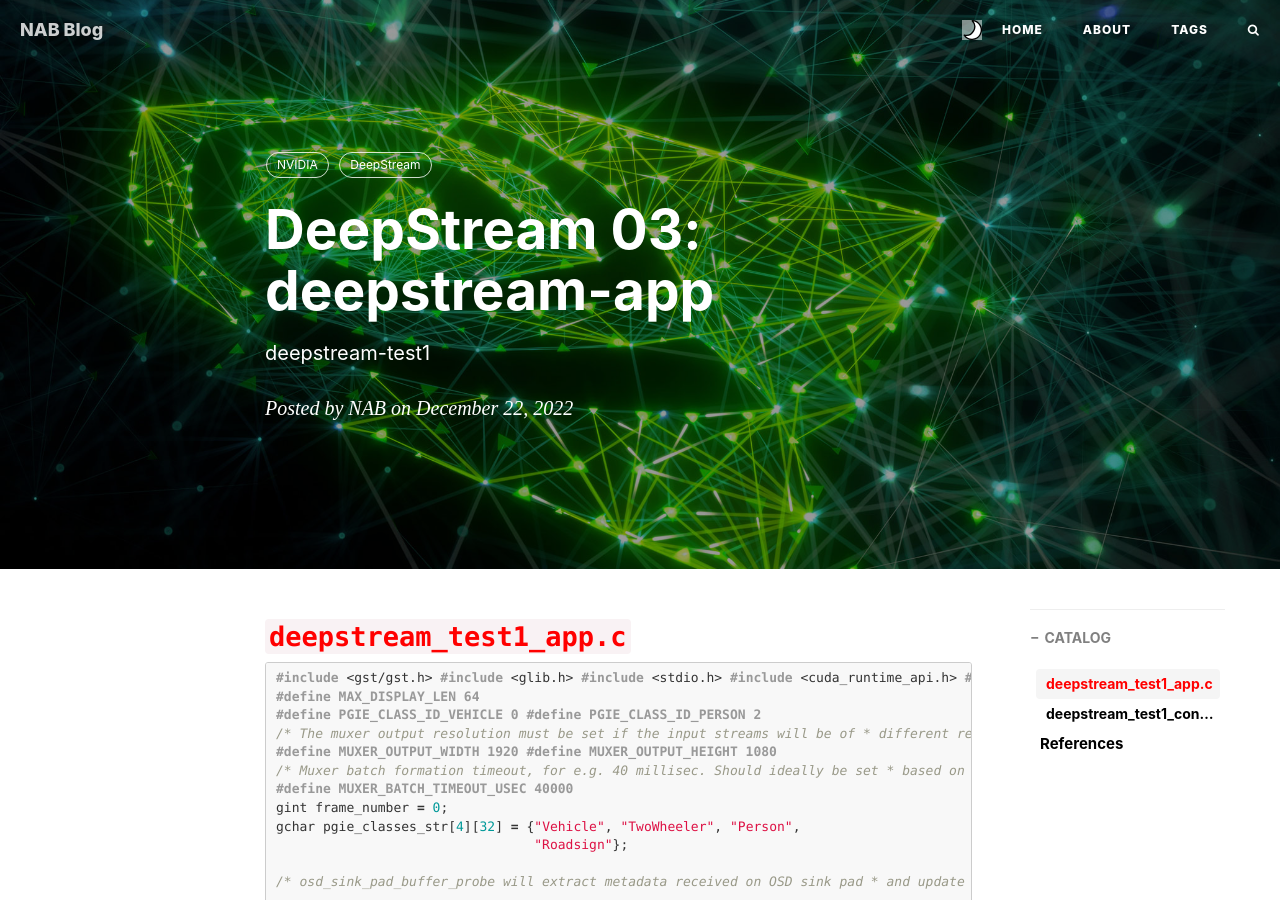
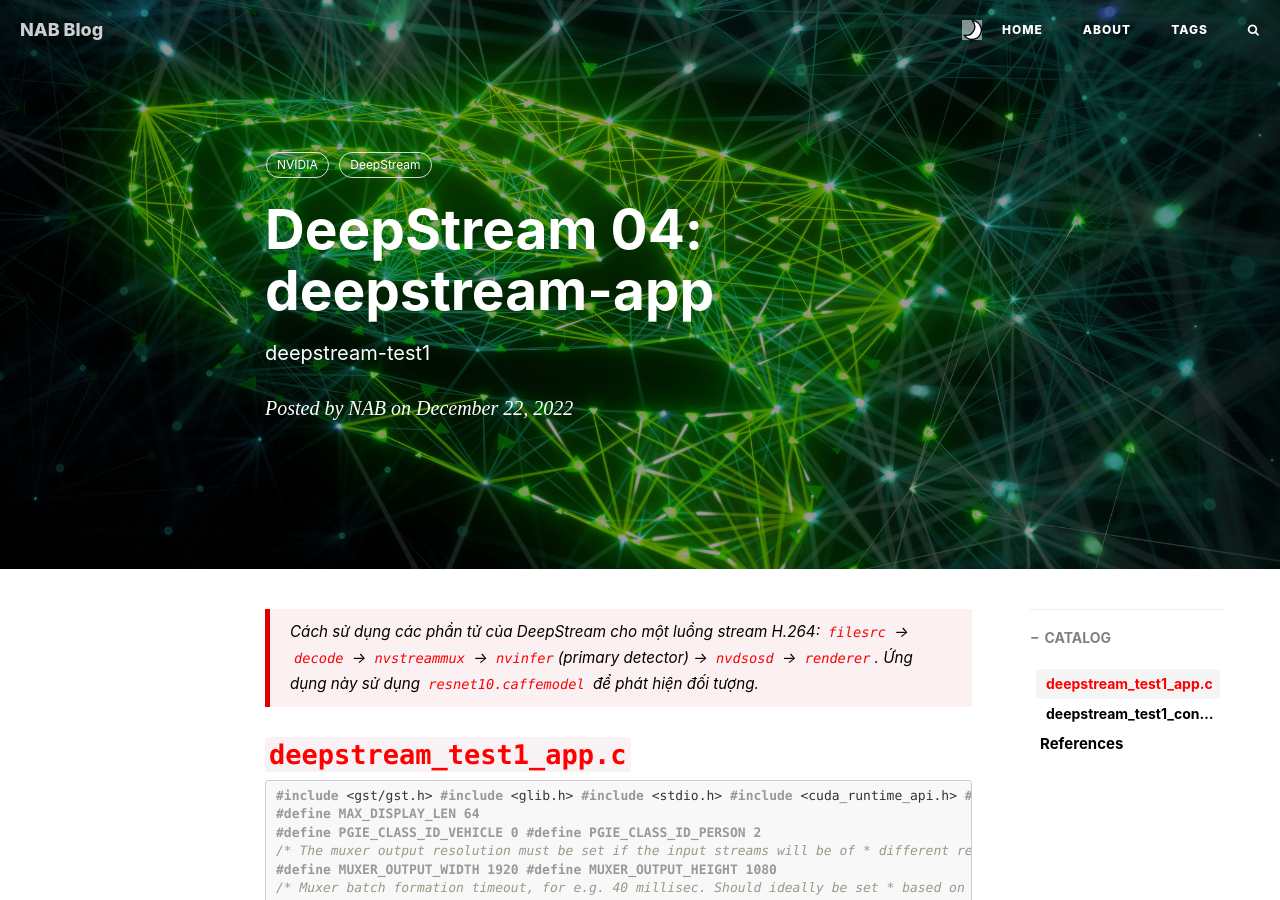
Before and after one commit to nab1010/nab1010.github.io, a Jekyll site: the page built from _posts/Knowledge/2022-12-22-DeepStream-04.md, in a window 1280 px wide and 900 px high. Built offline with Jekyll 4.4.1, drawn with Linux system fonts in a browser that asks for light colours; nearby versions of some CDN libraries; comment, search, counter and statistics services are not loaded.

Commit message:
nabang1010 update

```diff
--- a/_posts/Knowledge/2022-12-22-DeepStream-04.md
+++ b/_posts/Knowledge/2022-12-22-DeepStream-04.md
@@ -1,6 +1,6 @@
 ---
 layout: post
-title: "DeepStream 03: deepstream-app"
+title: "DeepStream 04: deepstream-app"
 subtitle: "deepstream-test1"
 author: "NAB"
 header-img: "img/in-post/2022/Dec/nvidia_wallpaper.jpg"
@@ -24,6 +24,8 @@ tags:
   - NVIDIA
   - DeepStream
 ---
+
+> Cách sử dụng các phần tử của DeepStream cho một luồng stream H.264: `filesrc` -> `decode` -> `nvstreammux` -> `nvinfer`(primary detector) -> `nvdsosd` -> `renderer`. Ứng dụng này sử dụng `resnet10.caffemodel` để phát hiện đối tượng.
 
 
 ## `deepstream_test1_app.c`
```
